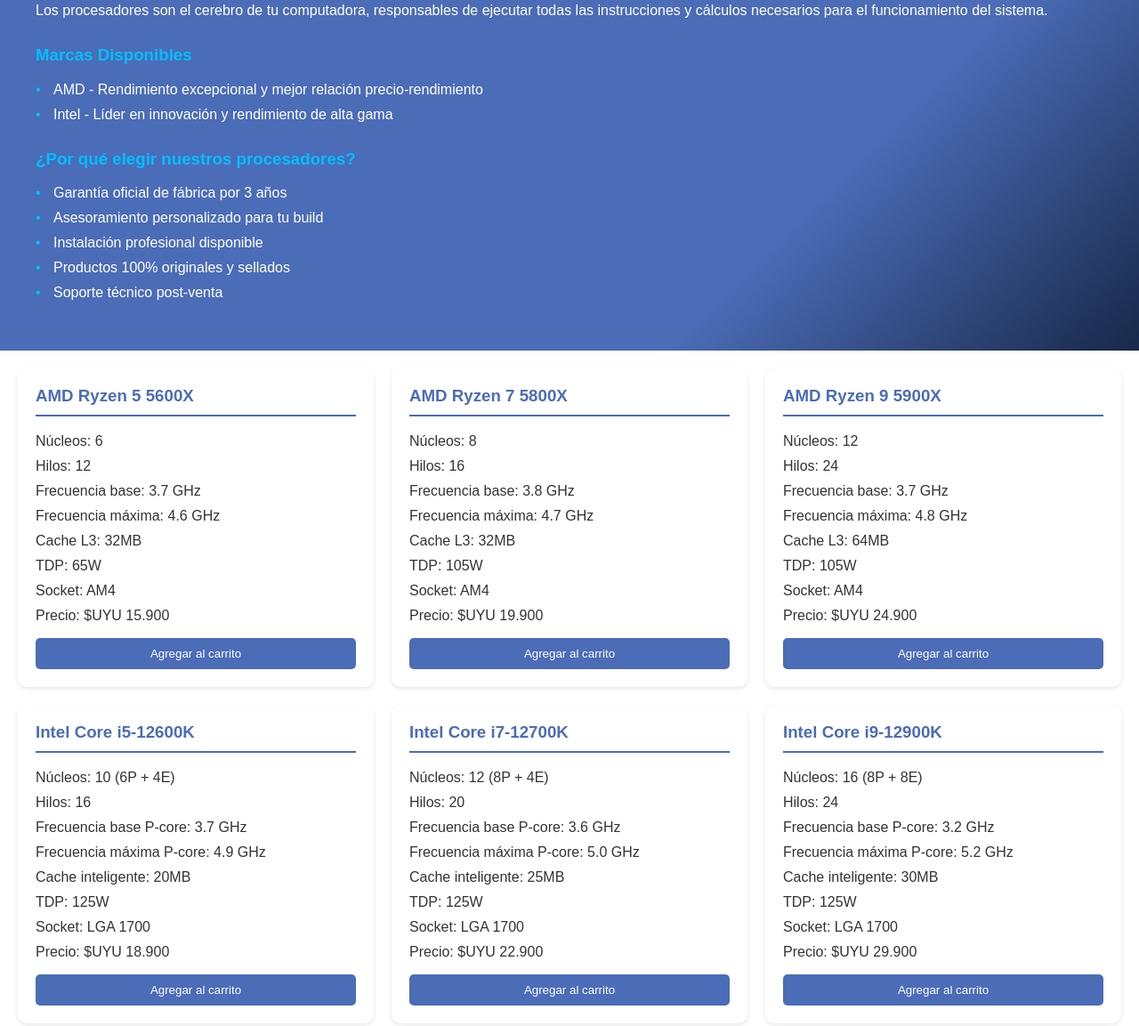
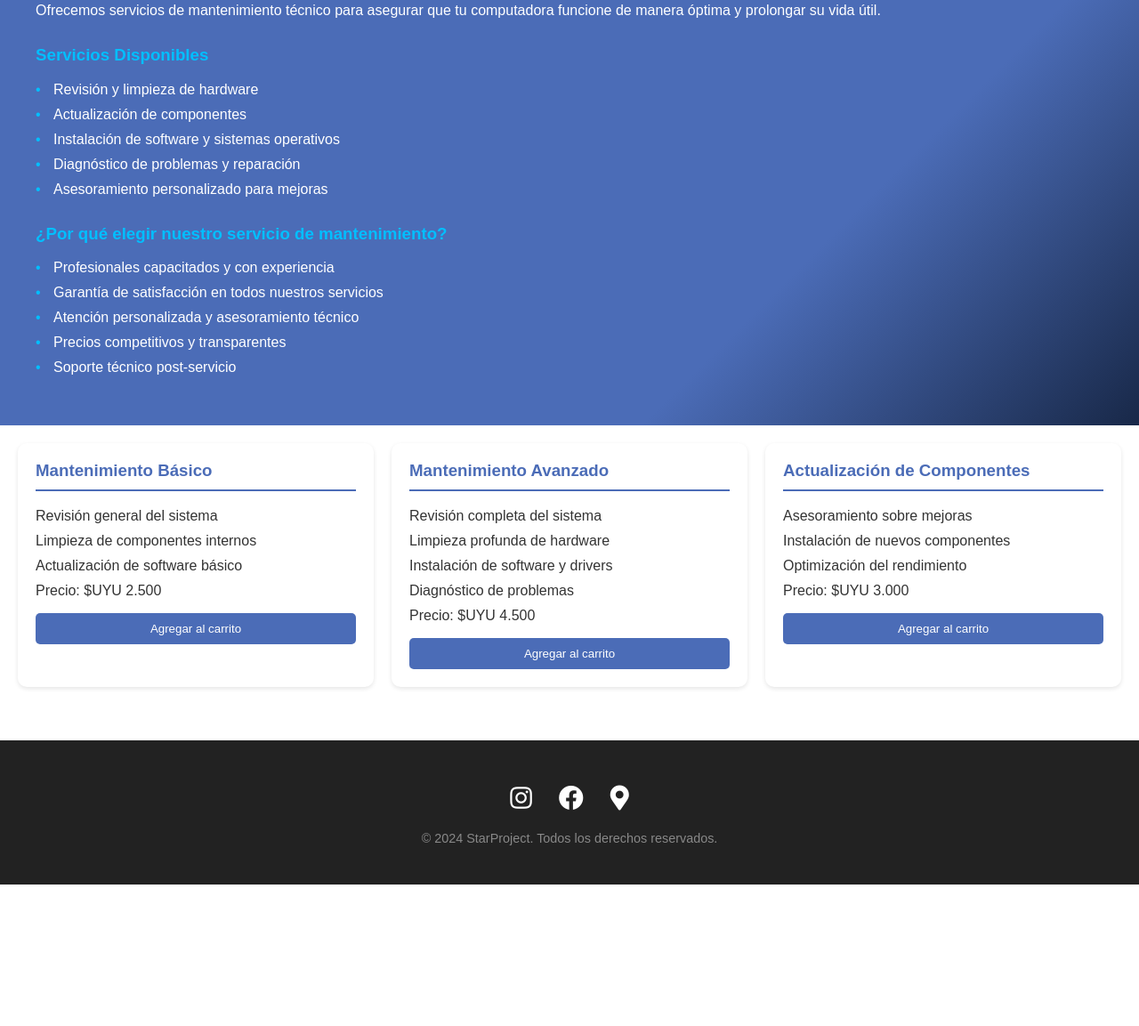
Before and after one commit to starproyect778/starproyect, a plain HTML site: page procesador.html in a window 1280 px wide. Shown: the part 268-1421 px from the top of the page at 89% size. After the commit the page ends 1262 px from the top, so only its background shows below. Drawn offline with Linux system fonts and the light colour scheme.

Commit message:
Update procesador.html

```diff
--- a/procesador.html
+++ b/procesador.html
@@ -3,7 +3,7 @@
 <head>
     <meta charset="UTF-8">
     <meta name="viewport" content="width=device-width, initial-scale=1.0">
-    <title>Procesadores - StarProject</title>
+    <title>Mantenimiento - StarProject</title>
     <link rel="stylesheet" href="https://cdnjs.cloudflare.com/ajax/libs/font-awesome/5.15.4/css/all.min.css">
     <style>
         /* Estilos base */
@@ -63,8 +63,8 @@
             left: 0;
         }
 
-        /* Estilos de la cuadrícula de modelos */
-        .models-grid {
+        /* Estilos de la cuadrícula de servicios */
+        .services-grid {
             display: grid;
             grid-template-columns: repeat(auto-fit, minmax(300px, 1fr));
             gap: 20px;
@@ -72,7 +72,7 @@
             background-color: white;
         }
 
-        .model-card {
+        .service-card {
             background: white;
             border-radius: 10px;
             padding: 20px;
@@ -80,28 +80,28 @@
             transition: transform 0.3s ease;
         }
 
-        .model-card:hover {
+        .service-card:hover {
             transform: translateY(-5px);
         }
 
-        .model-card h3 {
+        .service-card h3 {
             color: #4b6cb7;
             margin-top: 0;
             border-bottom: 2px solid #4b6cb7;
             padding-bottom: 10px;
         }
 
-        .model-card ul {
+        .service-card ul {
             list-style: none;
             padding: 0;
         }
 
-        .model-card li {
+        .service-card li {
             margin: 10px 0;
             color: #333;
         }
 
-        .model-card button {
+        .service-card button {
             background-color: #4b6cb7;
             color: white;
             border: none;
@@ -112,7 +112,7 @@
             transition: background-color 0.3s;
         }
 
-        .model-card button:hover {
+        .service-card button:hover {
             background-color: #182848;
         }
 
@@ -283,7 +283,7 @@
 
         /* Responsive */
         @media (max-width: 768px) {
-            .models-grid {
+            .services-grid {
                 grid-template-columns: repeat(auto-fit, minmax(250px, 1fr));
             }
             .cart-content {
@@ -303,116 +303,61 @@
     </a>
 
     <div class="product-info">
-        <h2>Procesadores</h2>
-        <p>Los procesadores son el cerebro de tu computadora, responsables de ejecutar todas las instrucciones y cálculos necesarios para el funcionamiento del sistema.</p>
+        <h2>Mantenimiento</h2>
+        <p>Ofrecemos servicios de mantenimiento técnico para asegurar que tu computadora funcione de manera óptima y prolongar su vida útil.</p>
 
-        <h3>Marcas Disponibles</h3>
+        <h3>Servicios Disponibles</h3>
         <ul>
-            <li>AMD - Rendimiento excepcional y mejor relación precio-rendimiento</li>
-            <li>Intel - Líder en innovación y rendimiento de alta gama</li>
+            <li>Revisión y limpieza de hardware</li>
+            <li>Actualización de componentes</li>
+            <li>Instalación de software y sistemas operativos</li>
+            <li>Diagnóstico de problemas y reparación</li>
+            <li>Asesoramiento personalizado para mejoras</li>
         </ul>
 
-        <h3>¿Por qué elegir nuestros procesadores?</h3>
+        <h3>¿Por qué elegir nuestro servicio de mantenimiento?</h3>
         <ul>
-            <li>Garantía oficial de fábrica por 3 años</li>
-            <li>Asesoramiento personalizado para tu build</li>
-            <li>Instalación profesional disponible</li>
-            <li>Productos 100% originales y sellados</li>
-            <li>Soporte técnico post-venta</li>
+            <li>Profesionales capacitados y con experiencia</li>
+            <li>Garantía de satisfacción en todos nuestros servicios</li>
+            <li>Atención personalizada y asesoramiento técnico</li>
+            <li>Precios competitivos y transparentes</li>
+            <li>Soporte técnico post-servicio</li>
         </ul>
     </div>
 
-    <div class="models-grid">
-        <!-- AMD Models -->
-        <div class="model-card">
-            <h3>AMD Ryzen 5 5600X</h3>
+    <div class="services-grid">
+        <div class="service-card">
+            <h3>Mantenimiento Básico</h3>
             <ul>
-                <li>Núcleos: 6</li>
-                <li>Hilos: 12</li>
-                <li>Frecuencia base: 3.7 GHz</li>
-                <li>Frecuencia máxima: 4.6 GHz</li>
-                <li>Cache L3: 32MB</li>
-                <li>TDP: 65W</li>
-                <li>Socket: AM4</li>
-                <li>Precio: $UYU 15.900</li>
+                <li>Revisión general del sistema</li>
+                <li>Limpieza de componentes internos</li>
+                <li>Actualización de software básico</li>
+                <li>Precio: $UYU 2.500</li>
             </ul>
-            <button onclick="addToCart('AMD Ryzen 5 5600X', 15900)">Agregar al carrito</button>
+            <button onclick="addToCart('Mantenimiento Básico', 2500)">Agregar al carrito</button>
         </div>
 
-        <div class="model-card">
-            <h3>AMD Ryzen 7 5800X</h3>
+        <div class="service-card">
+            <h3>Mantenimiento Avanzado</h3>
             <ul>
-                <li>Núcleos: 8</li>
-                <li>Hilos: 16</li>
-                <li>Frecuencia base: 3.8 GHz</li>
-                <li>Frecuencia máxima: 4.7 GHz</li>
-                <li>Cache L3: 32MB</li>
-                <li>TDP: 105W</li>
-                <li>Socket: AM4</li>
-                <li>Precio: $UYU 19.900</li>
+                <li>Revisión completa del sistema</li>
+                <li>Limpieza profunda de hardware</li>
+                <li>Instalación de software y drivers</li>
+                <li>Diagnóstico de problemas</li>
+                <li>Precio: $UYU 4.500</li>
             </ul>
-            <button onclick="addToCart('AMD Ryzen 7 5800X', 19900)">Agregar al carrito</button>
+            <button onclick="addToCart('Mantenimiento Avanzado', 4500)">Agregar al carrito</button>
         </div>
 
-        <div class="model-card">
-            <h3>AMD Ryzen 9 5900X</h3>
+        <div class="service-card">
+            <h3>Actualización de Componentes</h3>
             <ul>
-                <li>Núcleos: 12</li>
-                <li>Hilos: 24</li>
-                <li>Frecuencia base: 3.7 GHz</li>
-                <li>Frecuencia máxima: 4.8 GHz</li>
-                <li>Cache L3: 64MB</li>
-                <li>TDP: 105W</li>
-                <li>Socket: AM4</li>
-                <li>Precio: $UYU 24.900</li>
+                <li>Asesoramiento sobre mejoras</li>
+                <li>Instalación de nuevos componentes</li>
+                <li>Optimización del rendimiento</li>
+                <li>Precio: $UYU 3.000</li>
             </ul>
-            <button onclick="addToCart('AMD Ryzen 9 5900X', 24900)">Agregar al carrito</button>
-        </div>
-
-        <!-- Intel Models -->
-        <div class="model-card">
-            <h3>Intel Core i5-12600K</h3>
-            <ul>
-                <li>Núcleos: 10 (6P + 4E)</li>
-                <li>Hilos: 16</li>
-                <li>Frecuencia base P-core: 3.7 GHz</li>
-                <li>Frecuencia máxima P-core: 4.9 GHz</li>
-                <li>Cache inteligente: 20MB</li>
-                <li>TDP: 125W</li>
-                <li>Socket: LGA 1700</li>
-                <li>Precio: $UYU 18.900</li>
-            </ul>
-            <button onclick="addToCart('Intel Core i5-12600K', 18900)">Agregar al carrito</button>
-        </div>
-
-        <div class="model-card">
-            <h3>Intel Core i7-12700K</h3>
-            <ul>
-                <li>Núcleos: 12 (8P + 4E)</li>
-                <li>Hilos: 20</li>
-                <li>Frecuencia base P-core: 3.6 GHz</li>
-                <li>Frecuencia máxima P-core: 5.0 GHz</li>
-                <li>Cache inteligente: 25MB</li>
-                <li>TDP: 125W</li>
-                <li>Socket: LGA 1700</li>
-                <li>Precio: $UYU 22.900</li>
-            </ul>
-            <button onclick="addToCart('Intel Core i7-12700K', 22900)">Agregar al carrito</button>
-        </div>
-
-        <div class="model-card">
-            <h3>Intel Core i9-12900K</h3>
-            <ul>
-                <li>Núcleos: 16 (8P + 8E)</li>
-                <li>Hilos: 24</li>
-                <li>Frecuencia base P-core: 3.2 GHz</li>
-                <li>Frecuencia máxima P-core: 5.2 GHz</li>
-                <li>Cache inteligente: 30MB</li>
-                <li>TDP: 125W</li>
-                <li>Socket: LGA 1700</li>
-                <li>Precio: $UYU 29.900</li>
-            </ul>
-            <button onclick="addToCart('Intel Core i9-12900K', 29900)">Agregar al carrito</button>
+            <button onclick="addToCart('Actualización de Componentes', 3000)">Agregar al carrito</button>
         </div>
     </div>
 
```
